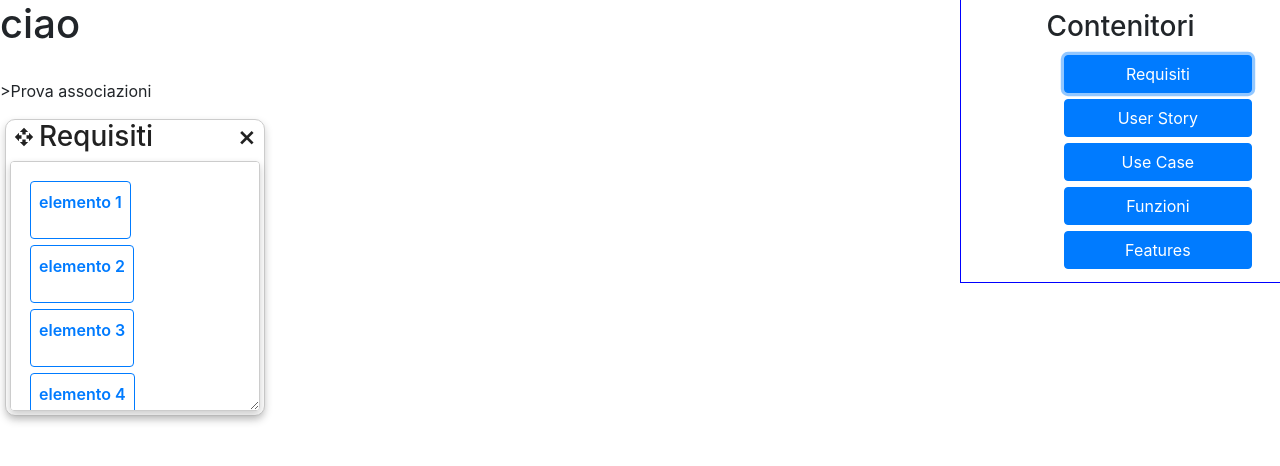
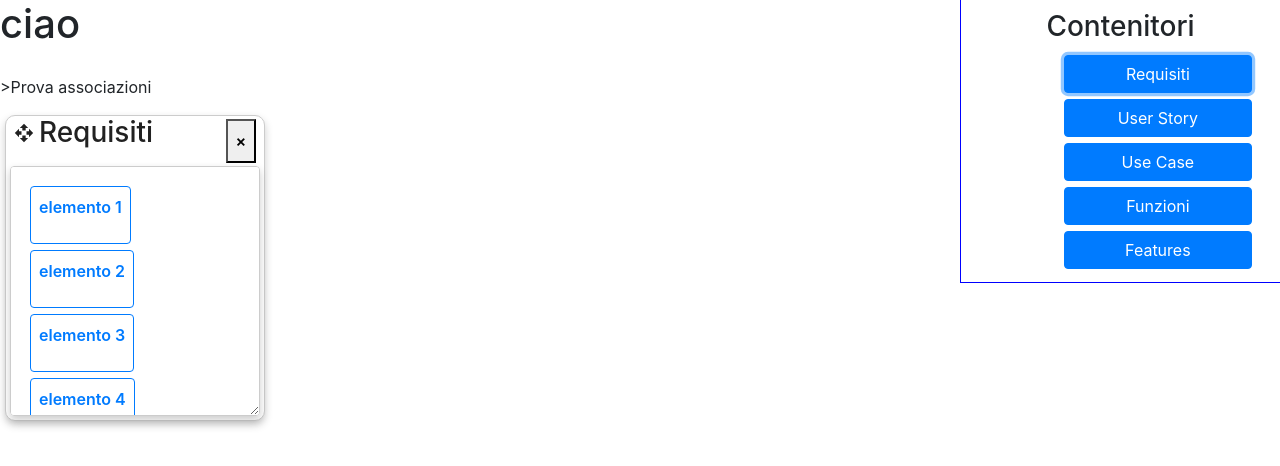
Before and after one commit to provaorganizzazione123/DAL_Manager, an Angular app: page / in a window 1280 px wide. Both pictures are taken after a click on the button "Requisiti". Shown: the top 466 px of the page. Built offline with nearby package versions, Linux system fonts and the light colour scheme.

Commit message:
modifiche gerardo
aggiunti metodi per chiudere container e per poi farlo riaprire quando clicco di nuovo nel component list

```diff
--- a/src/app/app.component.html
+++ b/src/app/app.component.html
@@ -4,14 +4,14 @@
 
 <router-outlet>
     <div class="work-container"  >
-  <app-container-associated [contenitoriAperti]="contenitoriAperti"></app-container-associated>
+  <app-container-associated [contenitoriAperti]="contenitoriAperti" (idContenitoreChiuso)= "cancellaIdDaLista($event)"></app-container-associated>
     </div>
 
   <div class="colonna">
   <table style="position: fixed right">
     <tr>
       <td>
-        <app-component-list [ListaContenitore] = "listaContenitori" (container)="getIdByList($event)"></app-component-list>
+        <app-component-list [ListaContenitore] = "listaContenitori" (container)="getIdByList($event)" [idDelete]="idDaCancellare"></app-component-list>
       </td>
     </tr>
   </table>
--- a/src/app/app.component.ts
+++ b/src/app/app.component.ts
@@ -9,6 +9,7 @@ export class AppComponent {
   title = 'ContainerofList';
   listaContenitori = [];
   contenitoriAperti = [];
+  idDaCancellare;
   @Output() contenitore = new EventEmitter <{id: string, nome: string}> ();
 
   ngOnInit () {
@@ -26,4 +27,9 @@ getIdByList(event) {
   this.contenitoriAperti.push({id:event.id,nome:event.nome});
 
 }
+
+cancellaIdDaLista(event) {
+  this.idDaCancellare=event.id;
 }
+
+}
--- a/src/app/component-list/component-list.component.ts
+++ b/src/app/component-list/component-list.component.ts
@@ -1,4 +1,5 @@
-import { Component, OnInit, Input, Output, EventEmitter } from '@angular/core';
+import { Component, OnInit, Input, Output, EventEmitter,SimpleChange
+ } from '@angular/core';
 
 @Component({
   selector: 'app-component-list',
@@ -7,6 +8,7 @@ import { Component, OnInit, Input, Output, EventEmitter } from '@angular/core';
 })
 export class ComponentListComponent implements OnInit {
 @Input () ListaContenitore;
+@Input() idDelete;
 @Output() container = new EventEmitter <{id: string, nome: string}> ();
 listId=[];
 
@@ -29,4 +31,11 @@ listId=[];
     this.container.emit( { id:id, nome:nome } );
   }
  }
+
+ ngOnChanges (changes: {[idDelete: string]:SimpleChange}){
+
+  this.listId.splice(this.listId.indexOf(this.idDelete), 1);
+  this.idDelete=0;
 }
+
+}
--- a/src/app/container-associated/container-associated.component.html
+++ b/src/app/container-associated/container-associated.component.html
@@ -12,7 +12,7 @@
      <h3 style="float:left ; margin-left: 2%" >
       {{cont.nome}}
       </h3>
-      <h3 class="cancella">&times;</h3>
+      <button  class="cancella" (click)="chiudiContainer(cont.id)">&times;</button>
 
 
   <div class="box-element">
--- a/src/app/container-associated/container-associated.component.ts
+++ b/src/app/container-associated/container-associated.component.ts
@@ -1,4 +1,4 @@
-import { Component, OnInit,Input } from '@angular/core';
+import { Component, OnInit,Input, Output,EventEmitter } from '@angular/core';
 import { element } from 'protractor';
 
 @Component({
@@ -9,6 +9,7 @@ import { element } from 'protractor';
 export class ContainerAssociatedComponent implements OnInit {
  @Input () contenitoriAperti;
  @Input () element : Element;
+ @Output () idContenitoreChiuso= new EventEmitter  ();
  listElement = [
   {nome:"elemento 1",id:"1"},
   {nome:"elemento 2",id:"2"},
@@ -22,7 +23,12 @@ export class ContainerAssociatedComponent implements OnInit {
   }
 
 
+  chiudiContainer(contId) {
+    let box = document.getElementById(contId);
+     box.parentNode.removeChild(box);
+    this.idContenitoreChiuso.emit({id:contId});
 
+     }
 
 
 }
```
